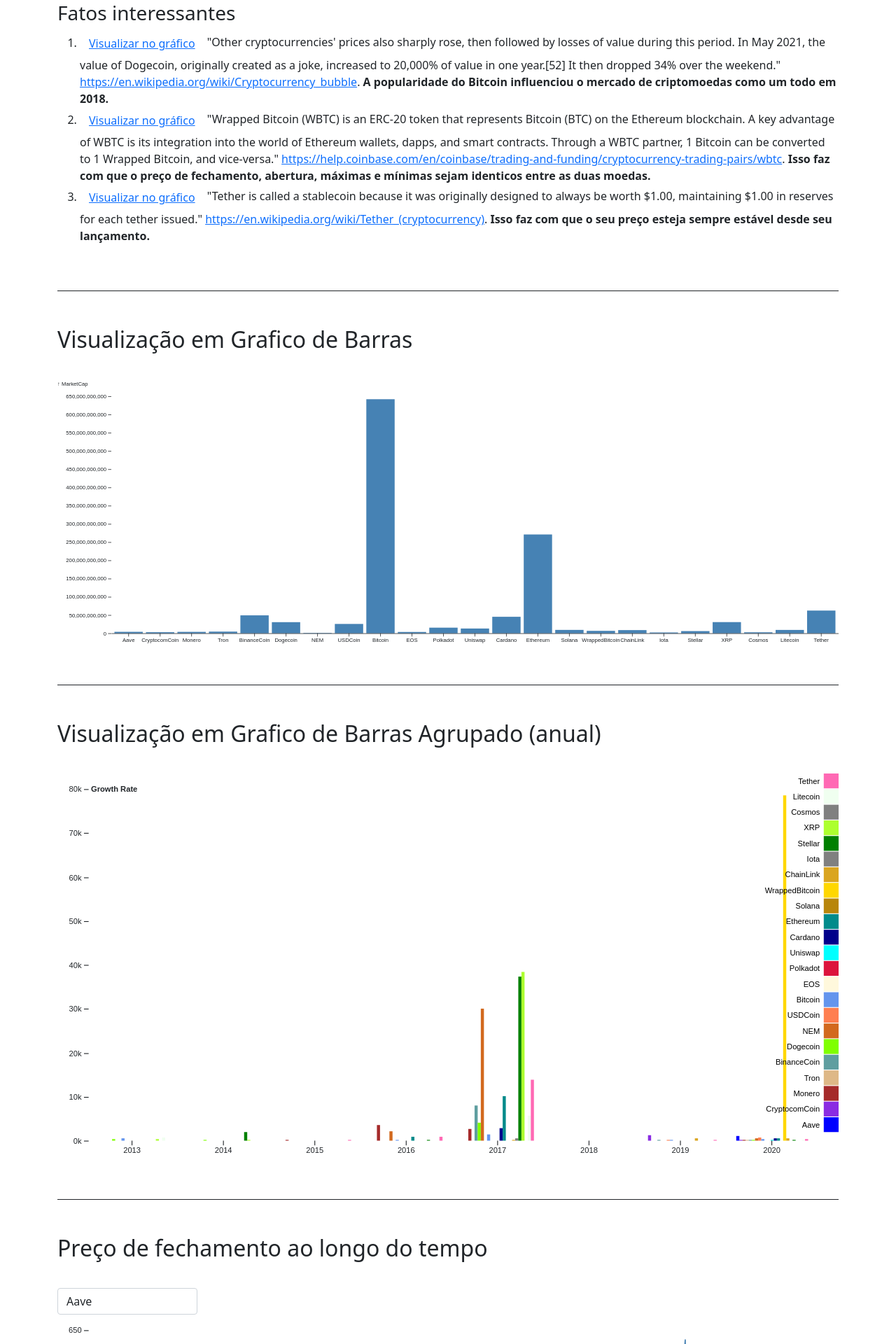
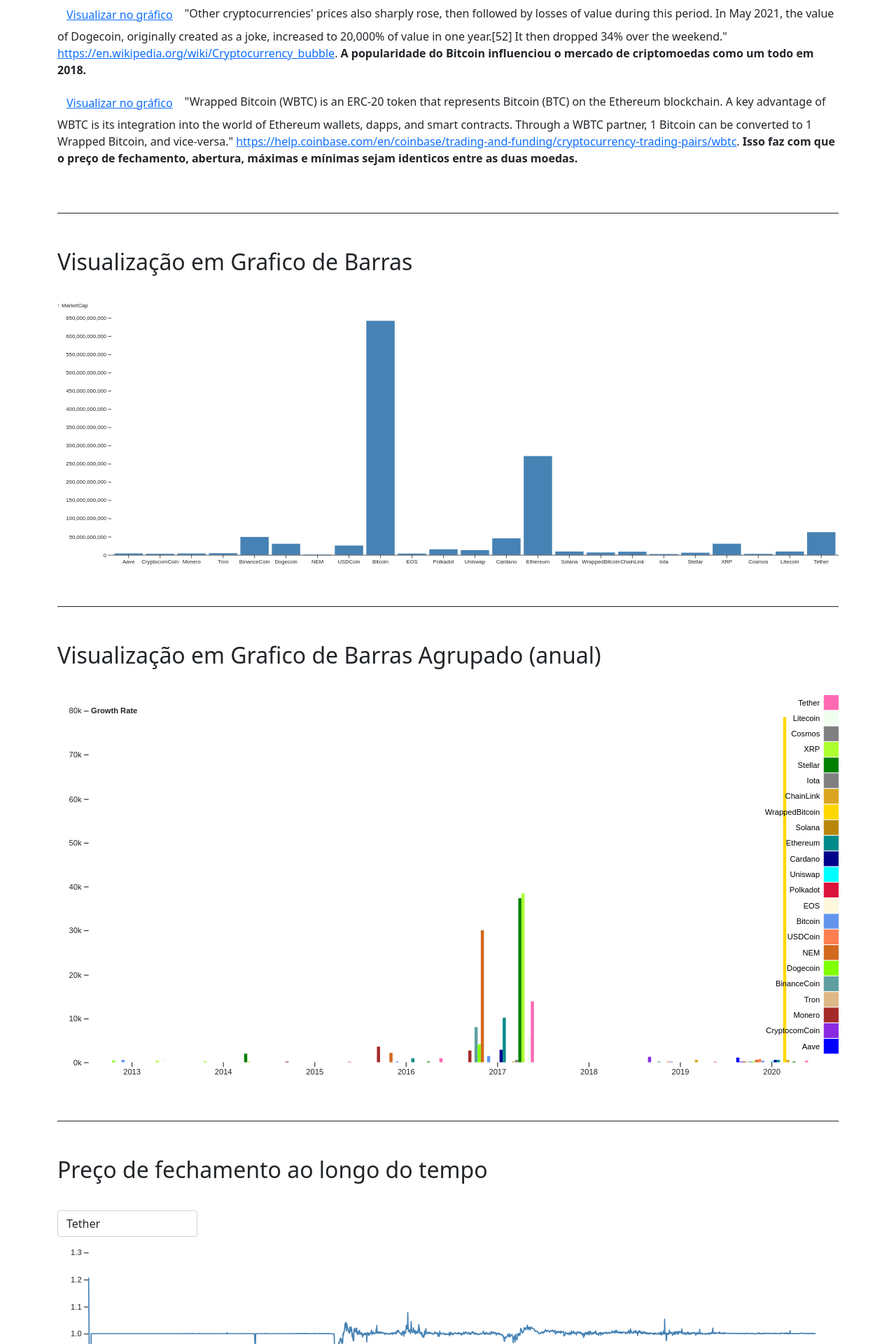
Before and after one commit to danilo-p/infovis-tp, a React (Create React App) app: page / in a window 1280 px wide. Shown: the part 1120-3040 px from the top of the page at 70% size. Built offline with nearby package versions, Linux system fonts and the light colour scheme.

Commit message:
Adjust insights

```diff
--- a/src/ClosePriceOverTime.js
+++ b/src/ClosePriceOverTime.js
@@ -89,8 +89,25 @@
   render() {
     return (
       <div>
-        <CoinSelectField onChange={this.selectCoin} data={this.props.data} />
+        <CoinSelectField
+          onChange={this.selectCoin}
+          data={this.props.data}
+          initialSelectedCoin="Tether"
+        />
         <svg ref={this.myRef}></svg>
+        <p>
+          "Tether is called a stablecoin because it was originally designed to
+          always be worth $1.00, maintaining $1.00 in reserves for each tether
+          issued."{" "}
+          <a href="https://en.wikipedia.org/wiki/Tether_(cryptocurrency)">
+            https://en.wikipedia.org/wiki/Tether_(cryptocurrency)
+          </a>
+          .{" "}
+          <strong>
+            Isso faz com que o seu preço esteja sempre estável desde seu
+            lançamento.
+          </strong>
+        </p>
       </div>
     );
   }
--- a/src/CoinSelectField.js
+++ b/src/CoinSelectField.js
@@ -5,7 +5,7 @@
   constructor(props) {
     super(props);
 
-    let selectedCoin = Object.keys(props.data)[0];
+    let selectedCoin = props.initialSelectedCoin || Object.keys(props.data)[0];
     this.state = {
       selectedCoin,
     };
--- a/src/HorizonChart.js
+++ b/src/HorizonChart.js
@@ -259,7 +259,7 @@
       endDate,
       selectedMetric: "Marketcap",
     });
-  }
+  };
 
   renderCoinSelector = () => {
     return (
@@ -284,7 +284,9 @@
             {coin}
           </label>
         ))}
-        <button className='btn btn-link' onClick={this.clearFilters}>Limpar filtros</button>
+        <button className="btn btn-link" onClick={this.clearFilters}>
+          Limpar filtros
+        </button>
       </span>
     );
   };
@@ -292,40 +294,27 @@
   applyWBTCInsightFilters = () => {
     this.clearFilters();
     this.setState({
-      selectedMetric: 'Close',
-      selectedCoins: ['Bitcoin', 'WrappedBitcoin']
-    })
-    document.getElementById('horizon-chart').scrollIntoView();
-  }
-
-  applyTetherInsightFilters = () => {
-    this.clearFilters();
-    this.setState({
-      selectedMetric: 'Open',
-      selectedCoins: ['Tether'],
-      startDate: new Date('2012-01-01'),
-      endDate: new Date()
-    })
-    document.getElementById('horizon-chart').scrollIntoView();
-  }
+      selectedMetric: "Close",
+      selectedCoins: ["Bitcoin", "WrappedBitcoin"],
+    });
+    document.getElementById("horizon-chart").scrollIntoView();
+  };
 
   applyBubbleInsightFilters = () => {
     this.clearFilters();
     this.setState({
-      selectedMetric: 'Volume',
-      startDate: new Date('2017-07-01'),
-      endDate: new Date('2018-07-01'),
-      overlap: 9
-    })
-    document.getElementById('horizon-chart').scrollIntoView();
-  }
+      selectedMetric: "Volume",
+      startDate: new Date("2017-07-01"),
+      endDate: new Date("2018-07-01"),
+      overlap: 9,
+    });
+    document.getElementById("horizon-chart").scrollIntoView();
+  };
 
   renderInsights = () => {
     return (
       <div className="horizon-chart-insights">
-        <h3>Fatos interessantes</h3>
-        <ol>
-          <li>
+        <p>
           <button
             className="btn btn-link"
             onClick={this.applyBubbleInsightFilters}
@@ -334,19 +323,18 @@
           </button>{" "}
           "Other cryptocurrencies' prices also sharply rose, then followed by
           losses of value during this period. In May 2021, the value of
-            Dogecoin, originally created as a joke, increased to 20,000% of
-            value in one year.[52] It then dropped 34% over the weekend."{" "}
+          Dogecoin, originally created as a joke, increased to 20,000% of value
+          in one year.[52] It then dropped 34% over the weekend."{" "}
           <a href="https://en.wikipedia.org/wiki/Cryptocurrency_bubble">
             https://en.wikipedia.org/wiki/Cryptocurrency_bubble
           </a>
           .{" "}
           <strong>
-              A popularidade do Bitcoin influenciou o mercado de criptomoedas
-              como um todo em 2018.
+            A popularidade do Bitcoin influenciou o mercado de criptomoedas como
+            um todo em 2018.
           </strong>
-          </li>
-
-          <li>
+        </p>
+        <p>
           <button
             className="btn btn-link"
             onClick={this.applyWBTCInsightFilters}
@@ -363,31 +351,10 @@
           </a>
           .{" "}
           <strong>
-              Isso faz com que o preço de fechamento, abertura, máximas e
-              mínimas sejam identicos entre as duas moedas.
+            Isso faz com que o preço de fechamento, abertura, máximas e mínimas
+            sejam identicos entre as duas moedas.
           </strong>
-          </li>
-
-          <li>
-            <button
-              className="btn btn-link"
-              onClick={this.applyTetherInsightFilters}
-            >
-              Visualizar no gráfico
-            </button>{" "}
-            "Tether is called a stablecoin because it was originally designed to
-            always be worth $1.00, maintaining $1.00 in reserves for each tether
-            issued."{" "}
-            <a href="https://en.wikipedia.org/wiki/Tether_(cryptocurrency)">
-              https://en.wikipedia.org/wiki/Tether_(cryptocurrency)
-            </a>
-            .{" "}
-            <strong>
-              Isso faz com que o seu preço esteja sempre estável desde seu
-              lançamento.
-            </strong>
-          </li>
-        </ol>
+        </p>
       </div>
     );
   };
```
Lines whose indentation alone changed are shown as unchanged.
